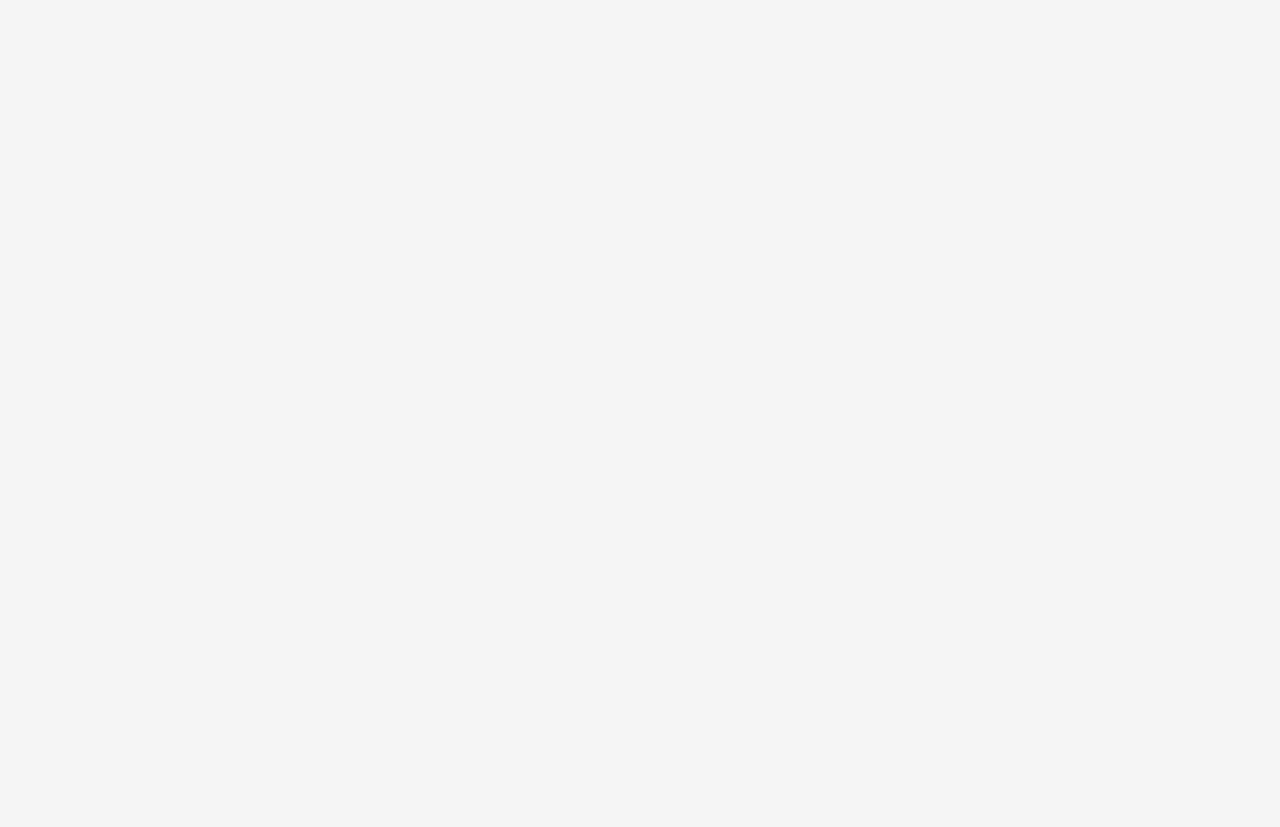
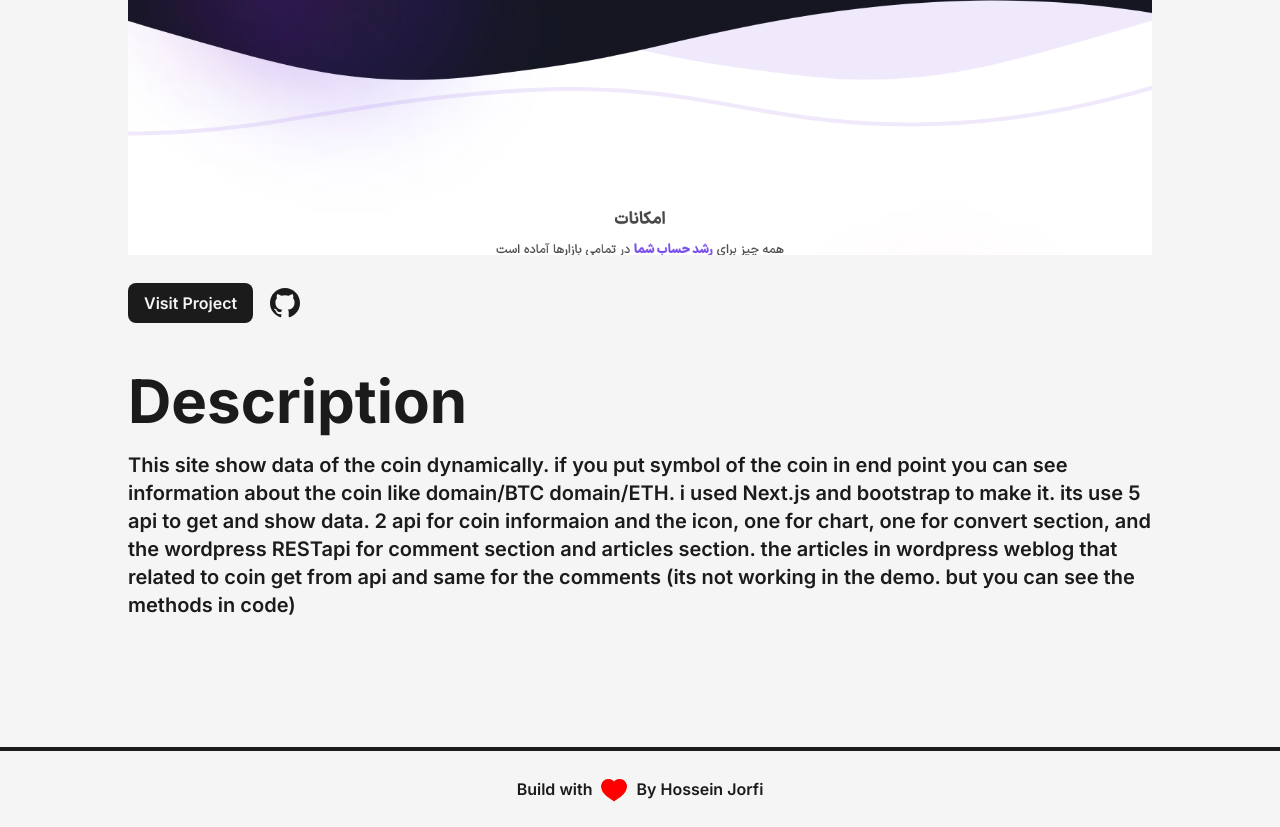
Before and after one commit to hossein-jorfi/portfolio-website, a Next.js app: page /Projects/botlyzer in a window 1280 px wide. Shown: the part 430-1257 px from the top of the page. Before the commit the page ends 800 px from the top, so only its background shows below. Built offline with nearby package versions, Linux system fonts and the light colour scheme.

Commit message:
create botlyzer detail page

```diff
--- a/src/app/Projects/[projectId]/page.tsx
+++ b/src/app/Projects/[projectId]/page.tsx
@@ -1,3 +1,4 @@
+import Botlyzer from "@/components/templates/projects/Botlyzer";
 import Crypto from "@/components/templates/projects/Crypto";
 import LandingPage from "@/components/templates/projects/LandingPage";
 import Weblog from "@/components/templates/projects/Weblog";
@@ -10,6 +11,7 @@ const page = ({
       if (projectId === "crypto") return <Crypto />
       if (projectId === "weblog") return <Weblog />
       if (projectId === "landing-page") return <LandingPage />
+      if (projectId === "botlyzer") return <Botlyzer />
 };
 
 export default page;
--- a/src/components/templates/Projects.tsx
+++ b/src/components/templates/Projects.tsx
@@ -23,7 +23,7 @@ const Projects = () => {
         <div className="sm:grid grid-cols-12 gap-10 mt-8 px-2 sm:px-0">
           <ProjectCard
             blank={false}
-            routeId="crypto"
+            routeId="botlyzer"
             image={botlyzer}
             title="Crypto"
             icons={[
--- /dev/null
+++ b/src/components/templates/projects/Botlyzer.tsx
@@ -0,0 +1,39 @@
+import Image from "next/image";
+import MainImage from "../../../../public/projectsImages/BotLyzer/bot1.png";
+import ProjectDetailLink from "@/components/elements/ProjectDetailLink";
+import AnimatedText from "@/components/elements/AnimatedText";
+
+const Botlyzer = () => {
+  return (
+    <div className="my-container min-h-screen w-full dark:bg-dark pb-32">
+      <div className="">
+        <Image src={MainImage} alt="project" />
+      </div>
+      <div className="">
+        <ProjectDetailLink
+          demo="https://app.dealbot.ir/"
+          github=""
+        />
+        <div className="mt-10">
+          <AnimatedText
+            title="Description"
+            className="text-left !text-3xl sm:!text-6xl"
+          />
+          <p className="mt-3 font-semibold text-xl text-dark dark:text-light">
+            This site show data of the coin dynamically. if you put symbol of
+            the coin in end point you can see information about the coin like
+            domain/BTC domain/ETH. i used Next.js and bootstrap to make it. its
+            use 5 api to get and show data. 2 api for coin informaion and the
+            icon, one for chart, one for convert section, and the wordpress
+            RESTapi for comment section and articles section. the articles in
+            wordpress weblog that related to coin get from api and same for the
+            comments (its not working in the demo. but you can see the methods
+            in code)
+          </p>
+        </div>
+      </div>
+    </div>
+  );
+};
+
+export default Botlyzer;
```
